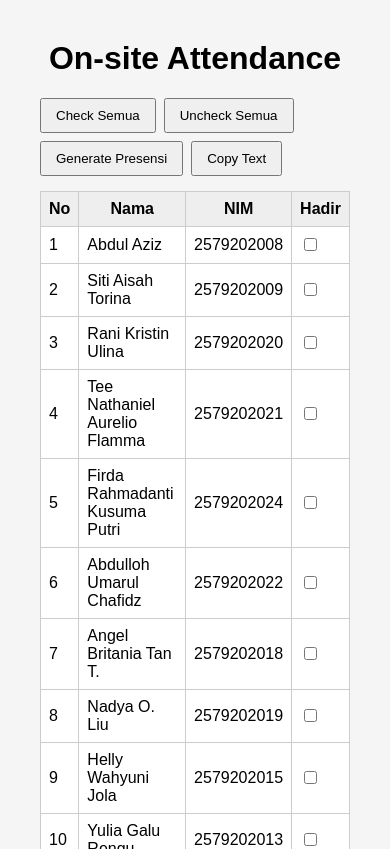
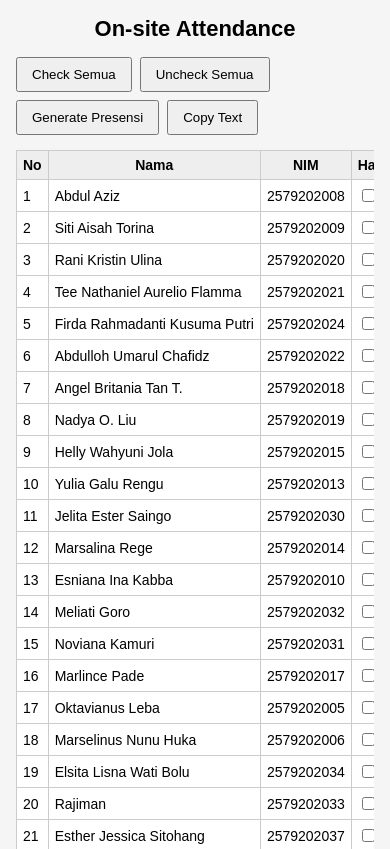
Before and after one commit to Gure-san/osa-temp, a plain HTML site: page index.html in a window 390 px wide. Shown: the top 849 px of the page. Drawn offline with Linux system fonts and the light colour scheme.

Commit message:
add responsive

```diff
--- a/index.html
+++ b/index.html
@@ -2,6 +2,7 @@
 <html lang="id">
 <head>
 <meta charset="UTF-8">
+<meta name="viewport" content="width=device-width, initial-scale=1.0">
 <title>On-site Attendance</title>
 
 <style>
@@ -38,6 +39,9 @@ th{
 }
 
 button{
+    display: inline-flex;
+    max-width: max-content;
+    height: auto;
     padding:8px 14px;
     cursor:pointer;
 }
@@ -47,6 +51,39 @@ textarea{
     height:260px;
     margin-top:10px;
 }
+
+  @media (max-width: 768px){
+
+body{
+    margin:16px;
+}
+
+h1{
+    font-size:22px;
+}
+
+button{
+    width:100%;
+}
+
+/* table bisa di-scroll horizontal di HP */
+table{
+    display:block;
+    overflow-x:auto;
+    white-space:nowrap;
+}
+
+th,td{
+    font-size:14px;
+    padding:6px;
+}
+
+textarea{
+    height:220px;
+}
+
+}
+
 </style>
 </head>
 
```
